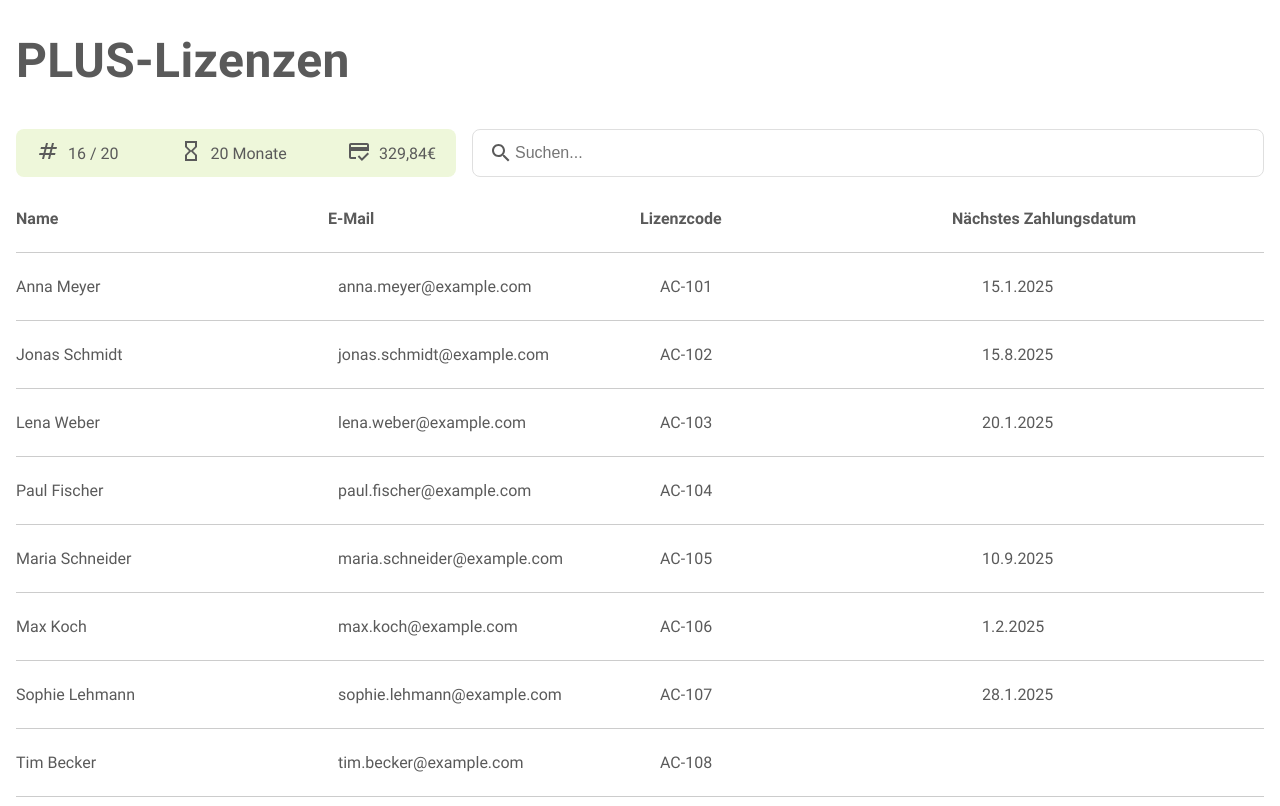
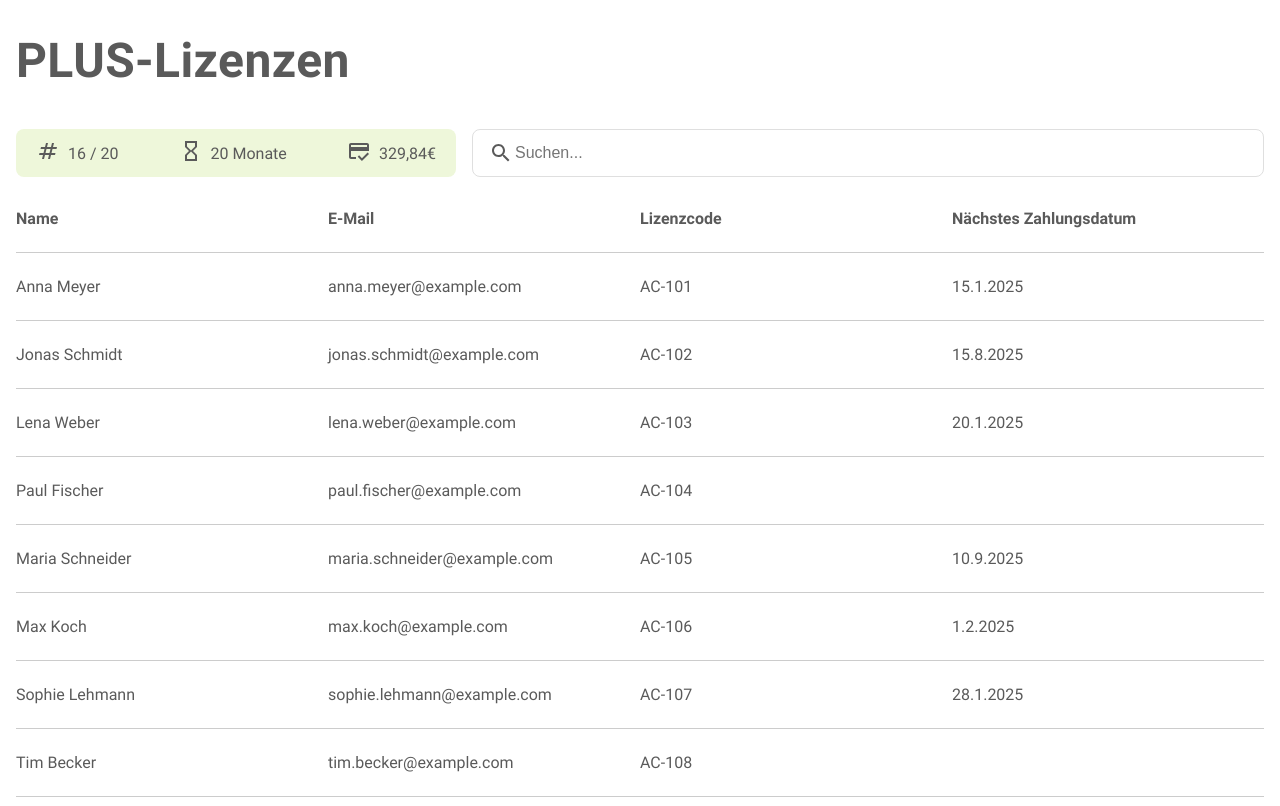
Before and after one commit to claraw-19/plus, a Next.js app: page / in a window 1280 px wide. Built offline with nearby package versions, Linux system fonts and the light colour scheme.

Commit message:
final commit

```diff
--- a/components/Plus/UserCard.jsx
+++ b/components/Plus/UserCard.jsx
@@ -8,7 +8,6 @@ const Styled = {
     display: flex;
     justify-content: space-between;
     padding: 8px 0;
-    gap: 40px;
     border-bottom: 1px solid #ccc;
     background-color: ${({ $isOpen, theme }) =>
       $isOpen ? theme.colors.grey7 : theme.colors.white};
```
